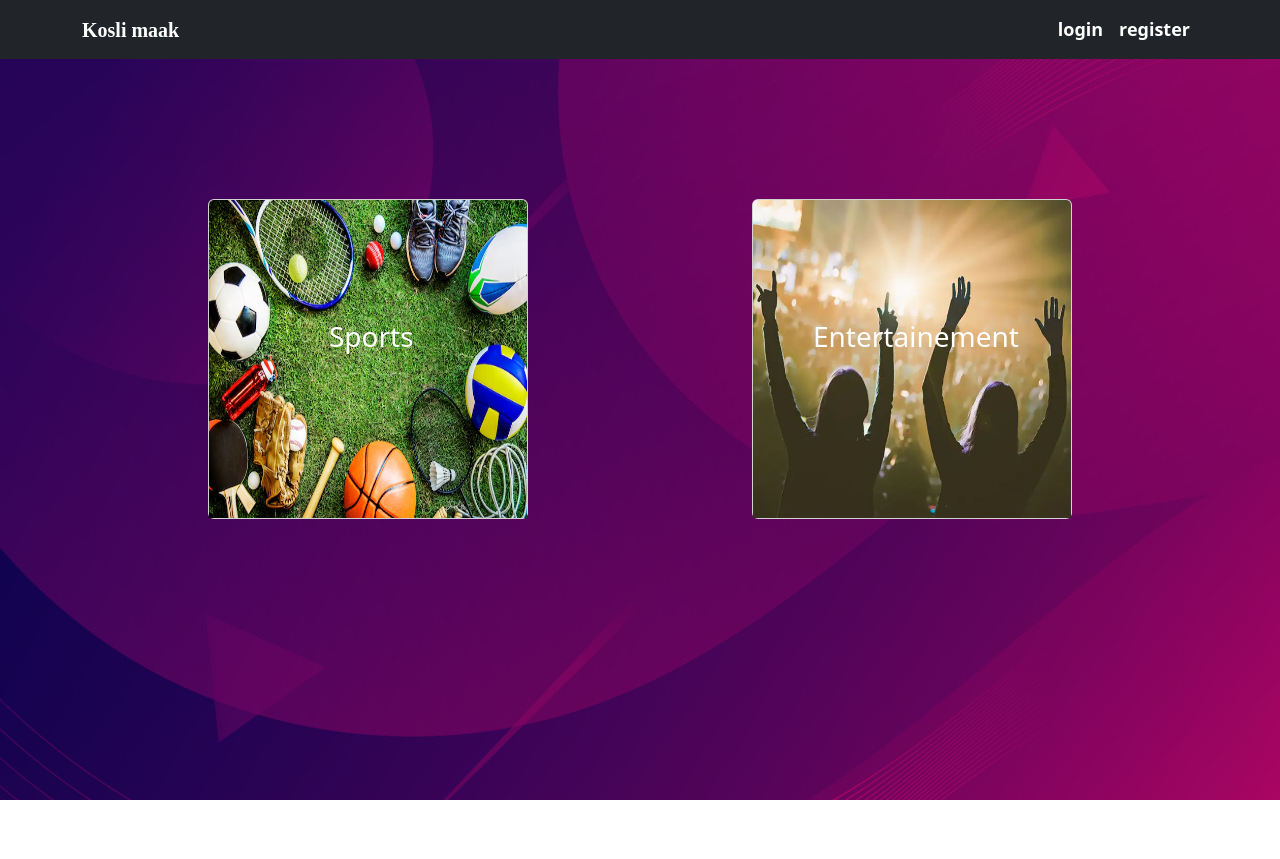
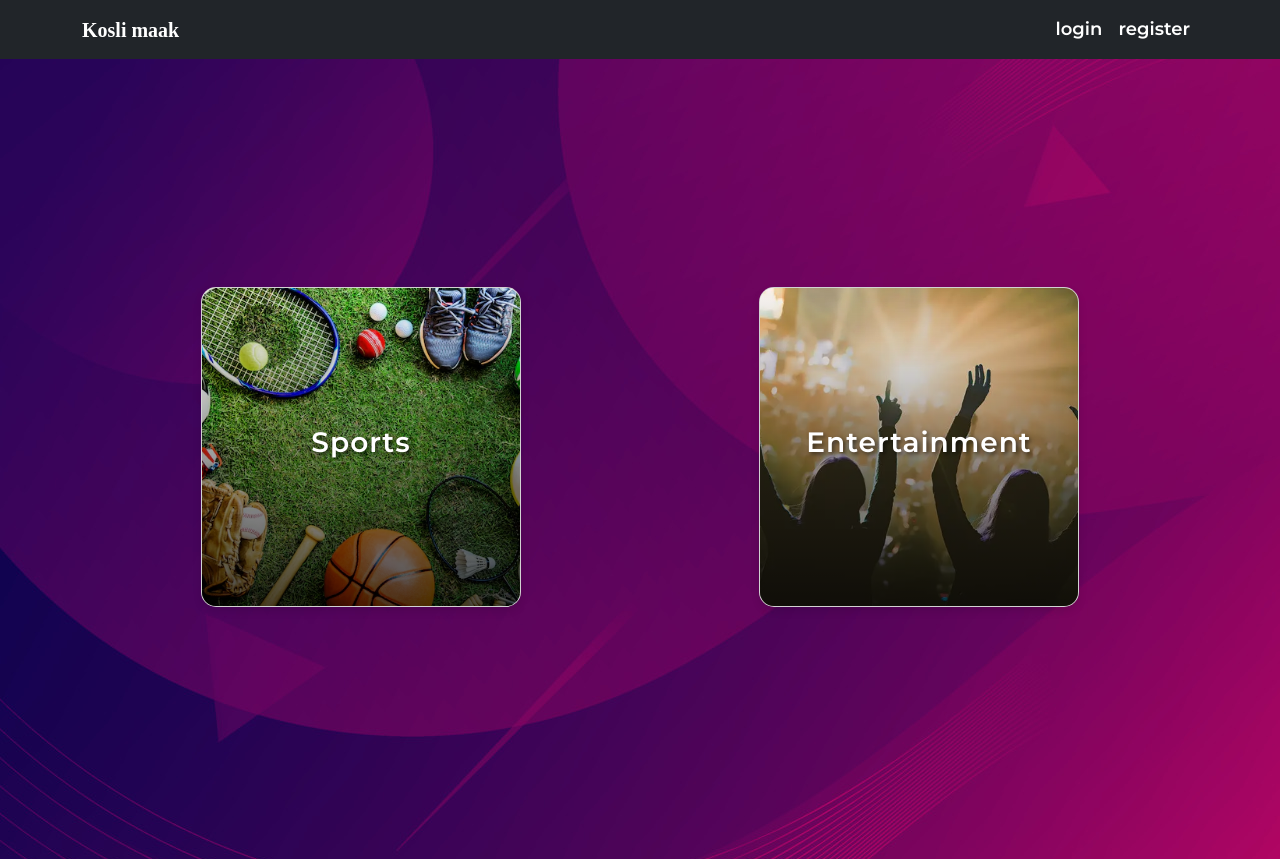
Before and after one commit to DaliLando/ProjectTicketing, a React (Create React App) app in the folder ticketing/: page / in a window 1280 px wide. Before the commit the page ends 800 px from the top, so only its background shows below. Built offline with nearby package versions, Linux system fonts and the light colour scheme.

Commit message:
font changes

```diff
--- a/ticketing/public/index.html
+++ b/ticketing/public/index.html
@@ -15,6 +15,9 @@
       user's mobile device or desktop. See https://developers.google.com/web/fundamentals/web-app-manifest/
     -->
     <link rel="manifest" href="%PUBLIC_URL%/manifest.json" />
+    <!-- Inside the <head> section of your index.html -->
+<link href="https://fonts.googleapis.com/css2?family=Montserrat:wght@400;600&display=swap" rel="stylesheet">
+
     <!--
       Notice the use of %PUBLIC_URL% in the tags above.
       It will be replaced with the URL of the `public` folder during the build.
--- a/ticketing/src/Components/NavBar.js
+++ b/ticketing/src/Components/NavBar.js
@@ -48,7 +48,7 @@ const publicNav =()=>{
   const navForUser =()=>{
     return( <Navbar className="bg-dark">
       <Container>
-        <Navbar.Brand as={Link} to="/" style={{color:"white" , fontFamily:"Playfair Display",fontWeight:"bold"}}>
+        <Navbar.Brand as={Link} to="/" style={{color:"white" }}>
           Kosli maak
         </Navbar.Brand>
         <Navbar.Toggle />
@@ -77,7 +77,7 @@ const publicNav =()=>{
   const navForAdmin =()=>{
     return( <Navbar className="bg-dark">
       <Container>
-        <Navbar.Brand style={{color:"white" , fontFamily:"Playfair Display" , fontWeight:"bold"}}>
+        <Navbar.Brand as={Link} to="/admin"style={{color:"white"}}>
           Kosli maak
         </Navbar.Brand>
         <Navbar.Toggle />
--- a/ticketing/src/Components/updateEvent.js
+++ b/ticketing/src/Components/updateEvent.js
@@ -1,57 +1,54 @@
-import React, { useEffect, useState } from 'react'
+import React, { useEffect, useState } from 'react';
 import { useNavigate, useParams } from 'react-router-dom';
 import { Button, Col, Form, Modal, Row } from 'react-bootstrap';
 import { editEvent, findEvent } from '../API/eventApi';
-
 
 const UpdateEvent = () => {
   const [event, setEvent] = useState({
     date: '',
     location: '',
-        ticketsAvailable: [{ catType: '', quantity: '', price: '' }]
+    ticketsAvailable: [{ catType: '', quantity: '', price: '' }],
+  });
 
-      });
   const handleChange = (e) => {
     setEvent({ ...event, [e.target.name]: e.target.value });
   };
-      const currentDate = new Date ();
-      let minDate= currentDate.toISOString().slice(0,10)
-      let {id} = useParams();
+
+  const currentDate = new Date();
+  let minDate = currentDate.toISOString().slice(0, 10);
+  let { id } = useParams();
 
   const navigate = useNavigate();
+  const [show, setShow] = useState(true);
 
-  const [show,setShow] = useState(true);
-  const[data,setData]=useState({})
+  useEffect(() => {
+    findEvent(id)
+      .then((result) => {
+        const eventData = result.doc;
+        setEvent({
+          date: eventData.date.slice(0, 10),
+          location: eventData.location,
+          ticketsAvailable: eventData.ticketsAvailable.length
+            ? eventData.ticketsAvailable
+            : [{ catType: '', quantity: '', price: '' }],
+        });
+      })
+      .catch((err) => {
+        console.log(err);
+      });
+  }, [id]);
 
-  useEffect(()=>{
-    findEvent(id)
-    .then((result)=>{
-      setData(result.doc);
-
-
-    })
-    .catch((err)=>{
-        console.log(err);
-
-    })
-},[])
-  console.log(data);
-
-
-  const handleClose = ()=>{
-
-    setShow(false)
-    navigate('/admin')
-
-  }
-
+  const handleClose = () => {
+    setShow(false);
+    navigate('/admin');
+  };
 
   const handleClick = (e) => {
     e.preventDefault();
-    // handleClose();
-    editEvent(event , id)
+    editEvent(event, id)
       .then((doc) => {
         console.log(doc);
+        handleClose();
       })
       .catch((err) => {
         console.error(err);
@@ -63,25 +60,26 @@ const UpdateEvent = () => {
     tickets[index][e.target.name] = e.target.value;
     setEvent({ ...event, ticketsAvailable: tickets });
   };
+
   const addTicket = () => {
     setEvent({
       ...event,
-      ticketsAvailable: [...event.ticketsAvailable, { catType: '', quantity: '', price: '' }],
+      ticketsAvailable: [
+        ...event.ticketsAvailable,
+        { catType: '', quantity: '', price: '' },
+      ],
     });
   };
 
-
-
   return (
     <div>
-<Modal show={show} >
+      <Modal show={show}>
         <Modal.Header closeButton onClick={handleClose}>
           <Modal.Title>Update an existing event</Modal.Title>
         </Modal.Header>
         <Modal.Body>
           <Form>
             <Row className="mb-3">
-
               <Form.Group as={Col} controlId="formGridDate">
                 <Form.Label style={{ color: 'white' }}>Date</Form.Label>
                 <Form.Control
@@ -90,12 +88,10 @@ const UpdateEvent = () => {
                   placeholder="Enter date"
                   min={minDate}
                   onChange={handleChange}
-                value={data.date ? data?.date.slice(0,10) : "2024/07/11"}
+                  value={event.date}
                 />
               </Form.Group>
             </Row>
-
-
 
             <Form.Group className="mb-3" controlId="formGridLocation">
               <Form.Label style={{ color: 'white' }}>Location</Form.Label>
@@ -103,9 +99,10 @@ const UpdateEvent = () => {
                 name="location"
                 placeholder="Enter event location"
                 onChange={handleChange}
-              defaultValue={data?.location}
+                value={event.location}
               />
             </Form.Group>
+
             {event.ticketsAvailable.map((item, index) => (
               <Row key={index} className="mb-3">
                 <Form.Group as={Col} controlId={`formGridCatType-${index}`}>
@@ -146,13 +143,16 @@ const UpdateEvent = () => {
                 </Form.Group>
               </Row>
             ))}
-          {event.ticketsAvailable.length <3 && <Button variant="secondary" onClick={addTicket}>
+
+            {event.ticketsAvailable.length < 3 && (
+              <Button variant="secondary" onClick={addTicket}>
                 Add Ticket Category
-          </Button>}
+              </Button>
+            )}
           </Form>
         </Modal.Body>
         <Modal.Footer>
-        <Button variant="secondary" onClick={handleClose} >
+          <Button variant="secondary" onClick={handleClose}>
             Close
           </Button>
           <Button variant="primary" onClick={handleClick}>
@@ -160,9 +160,8 @@ const UpdateEvent = () => {
           </Button>
         </Modal.Footer>
       </Modal>
+    </div>
+  );
+};
 
-    </div>
-  )
-}
-
-export default UpdateEvent
+export default UpdateEvent;
--- a/ticketing/src/pages/home.js
+++ b/ticketing/src/pages/home.js
@@ -1,4 +1,3 @@
-
 import React from 'react';
 import { Container, Row, Col } from 'react-bootstrap';
 import Card from 'react-bootstrap/Card';
@@ -7,24 +6,116 @@ import { useNavigate } from 'react-router-dom';
 const Home = () => {
   const navigate = useNavigate();
   return (
-    <Container style={{ height:"600px", display:"flex",
-     justifyContent:"space-evenly" , alignItems:"center",
-     }}>
-      <Row>
-        <Col md={6}>
-        <Card style={{ width: '20rem',height:"20rem",margin:"100px",cursor:"pointer" }} onClick={()=>navigate("/category/sport")}>
-        <Card.Img variant="top" src="sports.png"  width={'200px'} height={'400px'}/>
-        <h3 style={{position:"absolute" , marginLeft:"120px",marginTop:'120px' , color:"white"}}>Sports</h3>
-        </Card>
-
-
+    <Container
+      style={{
+        height: '100vh',
+        display: 'flex',
+        justifyContent: 'center',
+        alignItems: 'center',
+      }}
+    >
+      <Row className="w-100">
+        <Col xs={12} sm={6} className="d-flex justify-content-center mb-4">
+          <Card
+            style={{
+              width: '100%',
+              maxWidth: '20rem',
+              height: '20rem',
+              cursor: 'pointer',
+              position: 'relative',
+              borderRadius: '15px',
+              overflow: 'hidden',
+              boxShadow: '0 4px 8px rgba(0, 0, 0, 0.1)',
+              transition: 'transform 0.3s, box-shadow 0.3s',
+            }}
+            onClick={() => navigate('/category/sport')}
+            className="hover-card"
+          >
+            <Card.Img
+              variant="top"
+              src="sports.png"
+              className="img-fluid"
+              style={{
+                height: '100%',
+                objectFit: 'cover',
+                transition: 'transform 0.3s',
+              }}
+            />
+            <div
+              style={{
+                position: 'absolute',
+                left: 0,
+                bottom: 0,
+                width: '100%',
+                height: '100%',
+                background: 'linear-gradient(to top, rgba(0, 0, 0, 0.7), transparent)',
+                display: 'flex',
+                justifyContent: 'center',
+                alignItems: 'center',
+              }}
+            >
+              <h3
+                style={{
+                  color: 'white',
+                  textAlign: 'center',
+                  textShadow: '2px 2px 4px rgba(0,0,0,0.6)',
+                }}
+              >
+                Sports
+              </h3>
+            </div>
+          </Card>
         </Col>
-        <Col md={6}>
-        <Card style={{ width: '20rem',height:"20rem",margin:"100px",cursor:"pointer" }} onClick={()=>navigate("/category/entertainement")}>
-        <Card.Img variant="top" src="festival.jpg" width={'200px'} height={'400px'} />
-        <h3 style={{position:"absolute" , marginLeft:"60px",marginTop:'120px' , color:"white",}}>Entertainement</h3>
-        </Card>
-
+        <Col xs={12} sm={6} className="d-flex justify-content-center mb-4">
+          <Card
+            style={{
+              width: '100%',
+              maxWidth: '20rem',
+              height: '20rem',
+              cursor: 'pointer',
+              position: 'relative',
+              borderRadius: '15px',
+              overflow: 'hidden',
+              boxShadow: '0 4px 8px rgba(0, 0, 0, 0.1)',
+              transition: 'transform 0.3s, box-shadow 0.3s',
+            }}
+            onClick={() => navigate('/category/entertainement')}
+            className="hover-card"
+          >
+            <Card.Img
+              variant="top"
+              src="festival.jpg"
+              className="img-fluid"
+              style={{
+                height: '100%',
+                objectFit: 'cover',
+                transition: 'transform 0.3s',
+              }}
+            />
+            <div
+              style={{
+                position: 'absolute',
+                left: 0,
+                bottom: 0,
+                width: '100%',
+                height: '100%',
+                background: 'linear-gradient(to top, rgba(0, 0, 0, 0.7), transparent)',
+                display: 'flex',
+                justifyContent: 'center',
+                alignItems: 'center',
+              }}
+            >
+              <h3
+                style={{
+                  color: 'white',
+                  textAlign: 'center',
+                  textShadow: '2px 2px 4px rgba(0,0,0,0.6)',
+                }}
+              >
+                Entertainment
+              </h3>
+            </div>
+          </Card>
         </Col>
       </Row>
     </Container>
--- a/ticketing/src/styles.css
+++ b/ticketing/src/styles.css
@@ -8,3 +8,26 @@ body{
     padding: 20px;
     margin: 100px;
   } */
+  /* styles.css */
+
+body {
+  font-family: 'Montserrat', sans-serif;
+  /* or 'Poppins', sans-serif; */
+  background-color: #f8f9fa; /* Light background for better contrast */
+  color: #212529; /* Dark text color for readability */
+}
+
+h3 {
+  font-weight: 600;
+  letter-spacing: 1px;
+}
+
+.card {
+  font-family: 'Montserrat', sans-serif;
+  transition: transform 0.3s, box-shadow 0.3s;
+}
+
+.card:hover {
+  transform: scale(1.05);
+  box-shadow: 0 6px 12px rgba(0, 0, 0, 0.2);
+}
```
Lines whose indentation alone changed are shown as unchanged.
